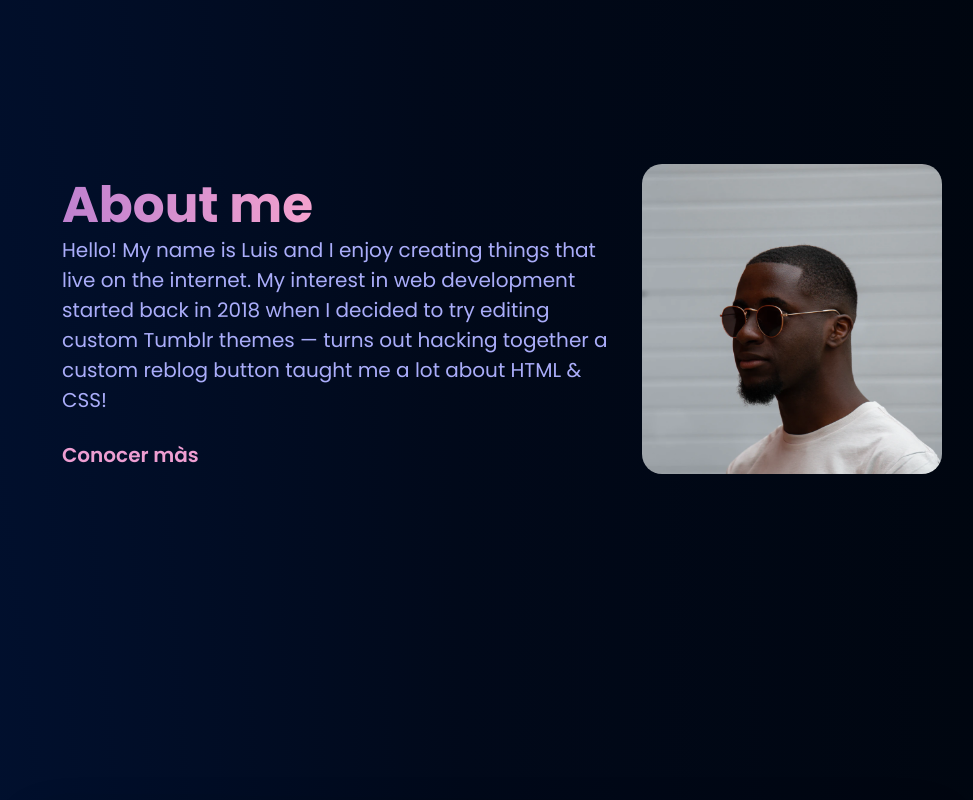
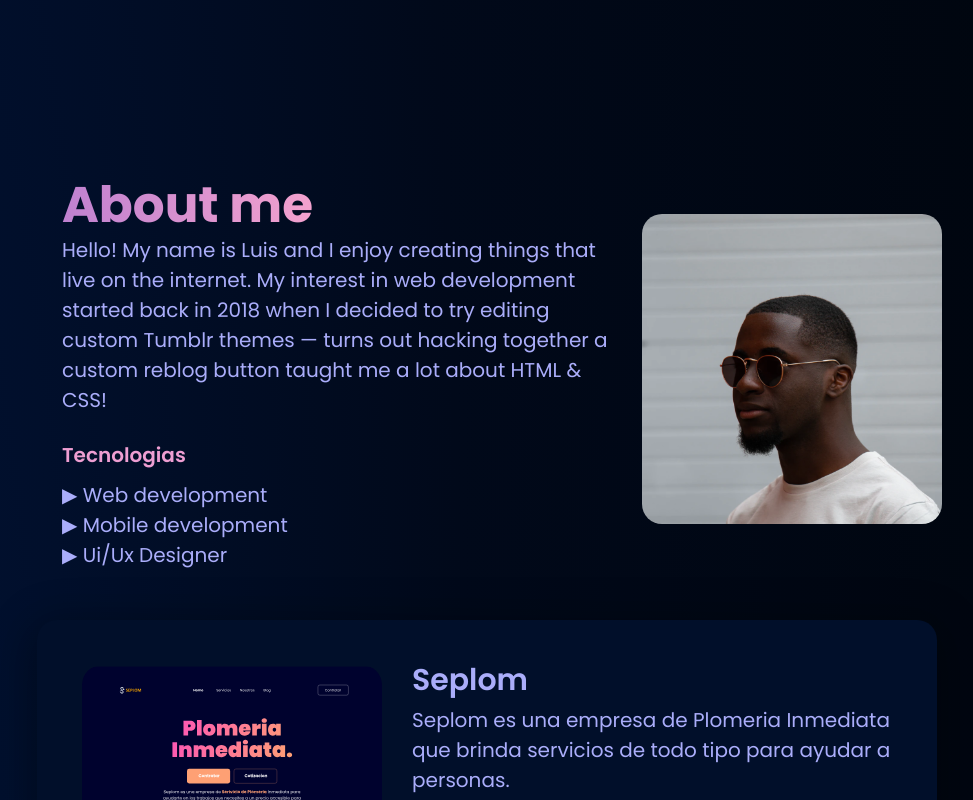
Before and after one commit to cutioluis/porfolio-nextjs, a Next.js app: page / in a window 1280 px wide. Shown: the part 655-1455 px from the top of the page, without its empty margins (153-1126 px from the left). Built offline with nearby package versions, Linux system fonts and the light colour scheme.

Commit message:
ADD skills section in about component

```diff
--- a/src/components/About/About.js
+++ b/src/components/About/About.js
@@ -1,5 +1,5 @@
 import styles from "./About.module.css";
-import Link from "next/link";
+import Skills from '../Skills/Skills'
 import Image from "next/image";
 import profilePic from "../../../public/img/luis-profile.png";
 
@@ -15,11 +15,7 @@ const About = () => {
           together a custom reblog button taught me a lot about HTML & CSS!
         </p>
         <br />
-        <Link href="/about">
-          <a className={styles.about__meet} href="">
-            Conocer màs
-          </a>
-        </Link>
+        <Skills />
       </div>
       <div>
         <Image
--- a/src/components/About/About.module.css
+++ b/src/components/About/About.module.css
@@ -1,5 +1,4 @@
 .about {
-    margin-bottom: 300px;
     display: flex;
     justify-content: center;
     flex-wrap: wrap;
--- /dev/null
+++ b/src/components/Skills/Skills.js
@@ -0,0 +1,19 @@
+import styles from "./Skills.module.css";
+
+const Skills = () => {
+  return (
+    <div className={styles.skills}>
+      <div>
+        <p className={styles.skills__title}>Tecnologias</p>
+
+        <div className={styles.skills__left}>
+          <p>▶ Web development</p>
+          <p>▶ Mobile development</p>
+          <p>▶ Ui/Ux Designer</p>
+        </div>
+      </div>
+    </div>
+  );
+};
+
+export default Skills;
--- /dev/null
+++ b/src/components/Skills/Skills.module.css
@@ -0,0 +1,6 @@
+
+.skills__title {
+    margin-bottom: 10px;
+    font-weight: 600;
+    color: var(--luis-color-pink);
+}
```
Also changed, not shown: src/pages/about.js (deleted, +0 -16 lines).
